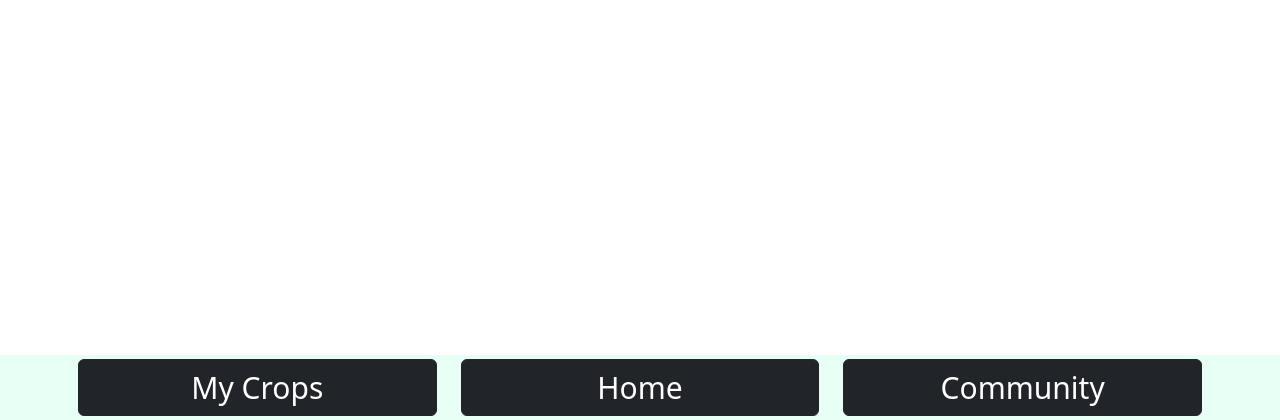
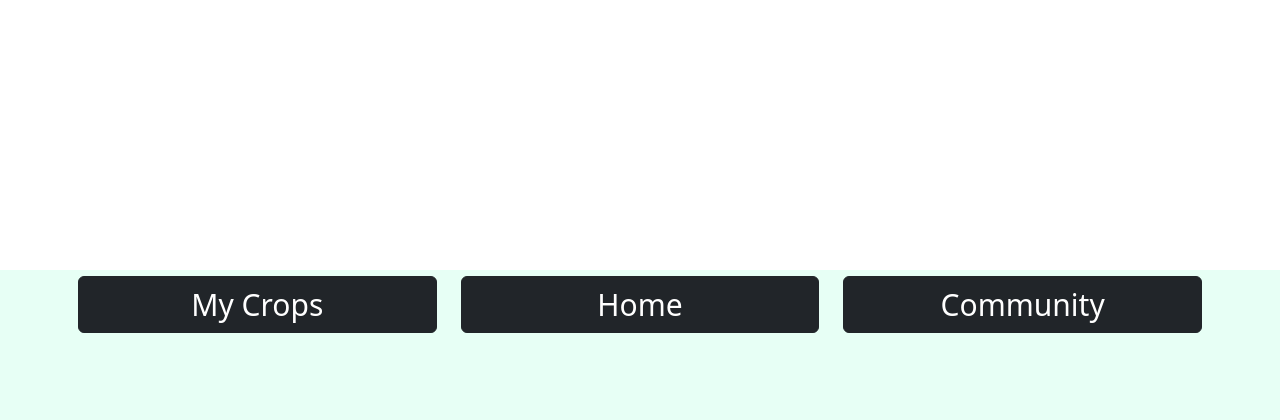
Before and after one commit to jamiebarnett26/Healing-Waters-Farm, a Flask app: page /footer in a window 1280 px wide. Shown: the part 380-800 px from the top of the page. Run offline with Flask 3, Linux system fonts and the light colour scheme.

Commit message:
edited footer to increase padding and upper space

```diff
--- a/templates/footer.html
+++ b/templates/footer.html
@@ -11,8 +11,8 @@
         /* Footer Styling */
         .footer {
             background-color: #e7fff5; /* Updated background color */
-            height: clamp(50px, 8vw, 65px);
-            display: flex;
+            height: clamp(50px, 25vw, 150px);
+            display: inline-block;
             justify-content: space-around;
             align-items: center; /* Vertically center the buttons */
             position: fixed;
@@ -20,6 +20,7 @@
             width: 100%;
             z-index: 1000;
             padding: 0 10px;
+            vertical-align: top;
         }
 
         .footer .btn {
@@ -48,8 +49,8 @@
 <body>
 
     <footer class="footer">
-        <div class="container text-center px-2">
-            <div class="row p-0">
+        <div class="container text-center px-2" style = "vertical-align: top;">
+            <div class="row py-1" style = "vertical-align: top;">
 
                 {% if admin %}
                     <div class="col-3 px-1">
```
Also changed, not shown: templates/cropInfoPage/cropinfotasks.html (+6 -6 lines).
